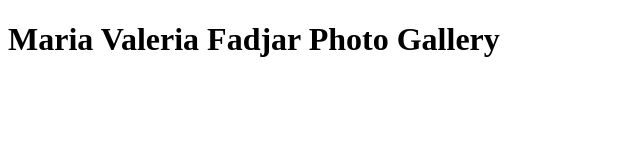
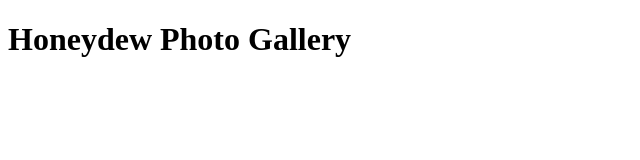
Before and after one commit to cath1223/sec-4-Aristotle, a plain HTML site: page index.html in a window 1280 px wide. Shown: the whole page, without its empty margins (0-640 px from the left). Drawn offline with Linux system fonts and the light colour scheme.

Commit message:
Update index.html

```diff
--- a/index.html
+++ b/index.html
@@ -4,7 +4,7 @@
     <title>Photo Gallery by Catherine</title>
   </head>
   <body>
-    <h1>Maria Valeria Fadjar Photo Gallery</h1>
+    <h1>Honeydew Photo Gallery</h1>
 
   </body>
 </hmtl>
```
